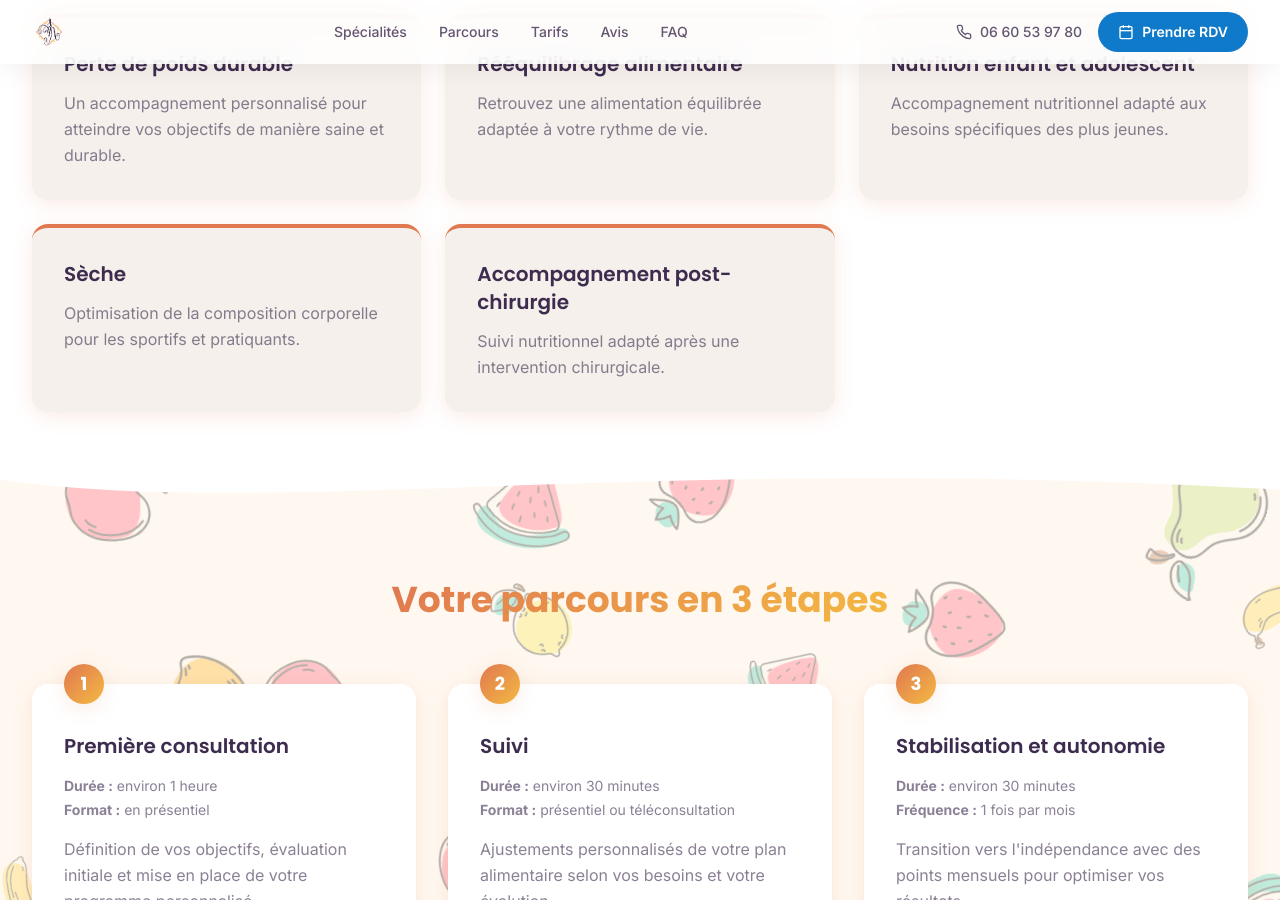
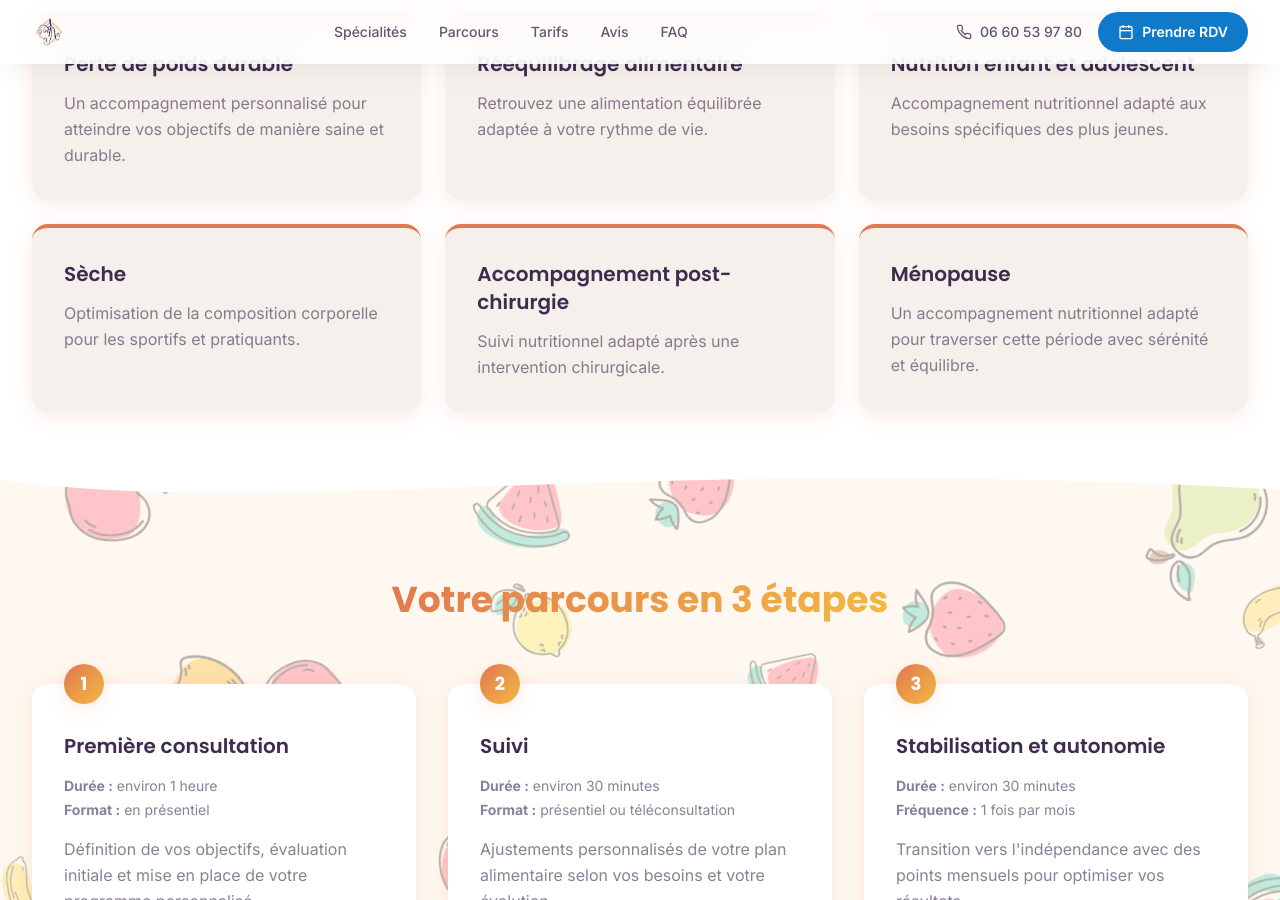
Before and after one commit to r0ots/jmdiet2, a Jekyll site: the page built from index.html, in a window 1280 px wide and 900 px high, scrolled down 1617 px. Built offline with Jekyll 4.4.1, drawn with Linux system fonts in a browser that asks for light colours; nearby versions of some CDN libraries.

Commit message:
Ajout de la spécialité Ménopause
Complète la grille à 6 encarts pour un affichage équilibré en 3 colonnes.

Co-Authored-By: Claude Sonnet 5 <noreply@anthropic.com>

```diff
--- a/_data/services.yml
+++ b/_data/services.yml
@@ -12,3 +12,6 @@
 
 - title: "Accompagnement post-chirurgie"
   description: "Suivi nutritionnel adapté après une intervention chirurgicale."
+
+- title: "Ménopause"
+  description: "Un accompagnement nutritionnel adapté pour traverser cette période avec sérénité et équilibre."
```
